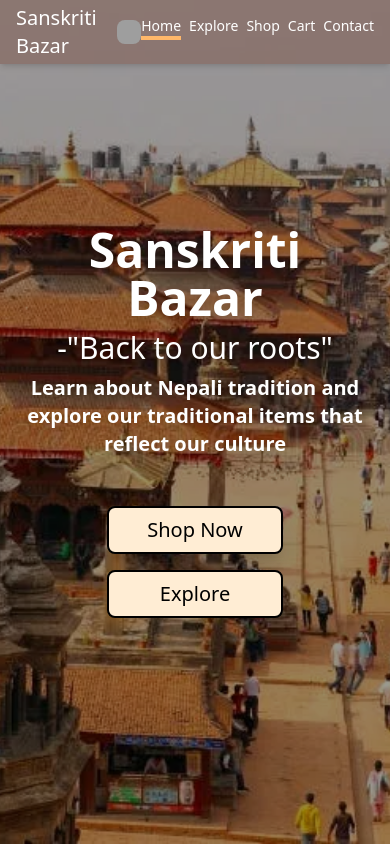
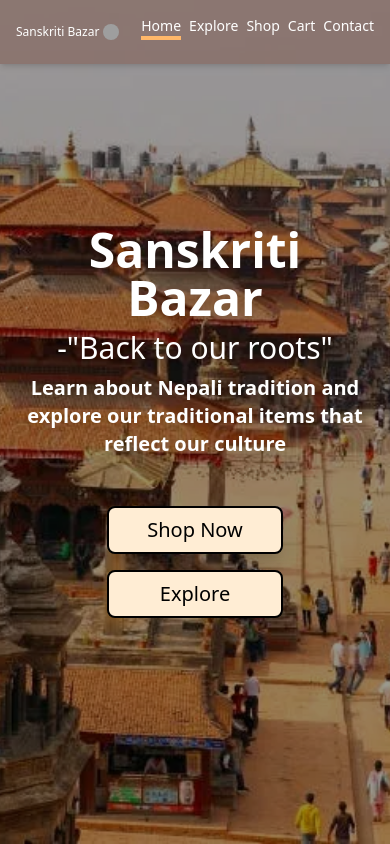
Before and after one commit to SakshamPhuyal/Sanskrit, a React (Vite) app in the folder Sanskriti/: page / in a window 390 px wide. Built offline with nearby package versions, Linux system fonts and the light colour scheme; grey boxes are pictures that could not be loaded.

Commit message:
Logo adjusted

```diff
--- a/Sanskriti/src/Components/nav/nav.jsx
+++ b/Sanskriti/src/Components/nav/nav.jsx
@@ -4,10 +4,10 @@ import { NavLink } from 'react-router-dom';
 const Nav = () => {
   return (
     <nav className="bg-[#5a3e36]/70 text-white shadow-md p-4 flex h-16 justify-between px-4 md:px-20 fixed top-0 w-full z-50">
-      <div className="flex gap-1 md:gap-3 text-xl md:text-3xl items-center">
+      <div className="flex gap-1 md:gap-3 text-xs md:text-3xl items-center">
         <p>Sanskriti Bazar</p>
         <img
-          className="h-6 w-6 md:h-9 md:w-9 rounded-lg"
+          className="h-4 w-4 md:h-9 md:w-9 rounded-lg"
           src="https://imgs.search.brave.com/7OKwT_y5F8aVe2VImisGFjaW_ThkDFcKGpodUJk0jec/rs:fit:860:0:0:0/g:ce/aHR0cHM6Ly9jZG4u/ZHJpYmJibGUuY29t/L3VzZXJzLzEyNDQ0/Ny9zY3JlZW5zaG90/cy8xNzkyMzU2L3Nh/bnNrcml0aS5qcGc_/cmVzaXplPTQwMHgz/MDAmdmVydGljYWw9/Y2VudGVy"
           alt=""
         />
```
